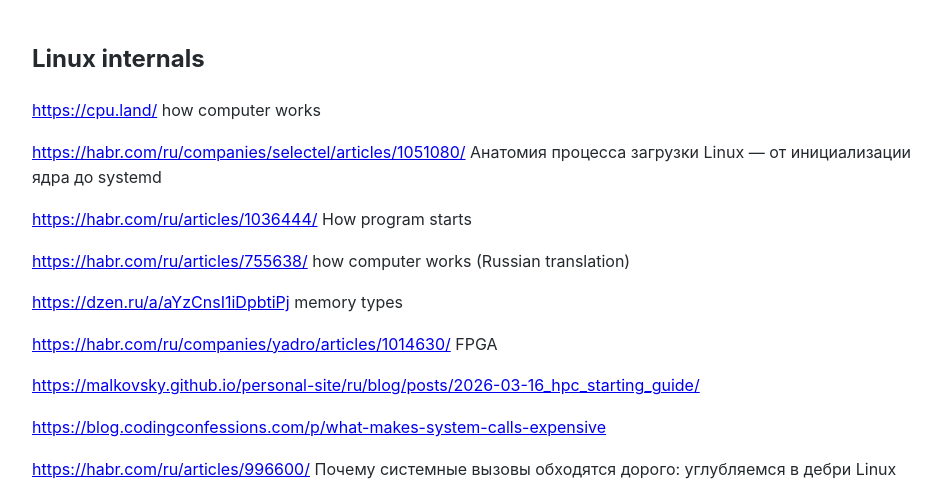
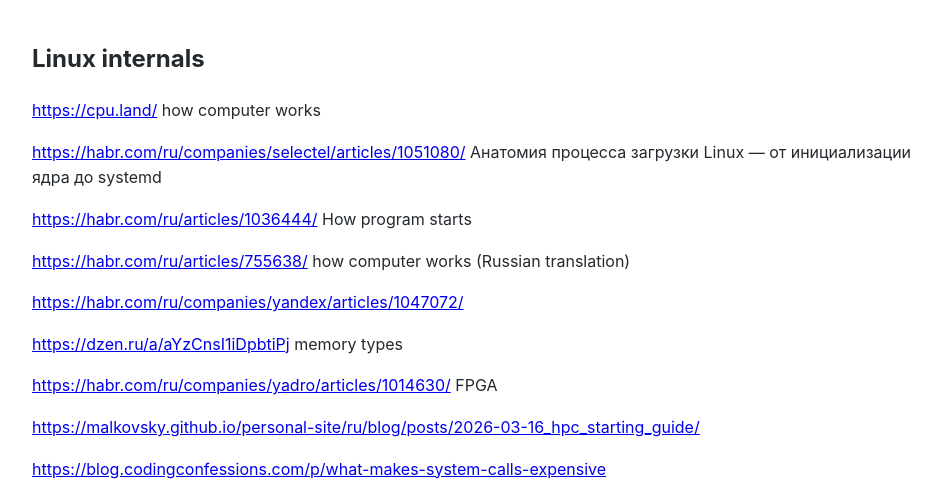
Before and after one commit to Michael-Lubinsky/michael-lubinsky.github.com, a Jekyll site: the page built from linux/linux_internals.md, in a window 1280 px wide. Shown: the top 498 px of the page, without its empty margins (158-1099 px from the left). Built offline with Jekyll 4.4.1, drawn with Linux system fonts in a browser that asks for light colours; our own code applies the rules of GitHub Pages for plain Markdown files; grey boxes are pictures that could not be loaded.

Commit message:
Update linux_internals.md

```diff
--- a/linux/linux_internals.md
+++ b/linux/linux_internals.md
@@ -7,6 +7,8 @@
 <https://habr.com/ru/articles/1036444/> How program starts
 
 <https://habr.com/ru/articles/755638/> how computer works (Russian translation)
+
+<https://habr.com/ru/companies/yandex/articles/1047072/>
 
 <https://dzen.ru/a/aYzCnsI1iDpbtiPj> memory types
 
```
